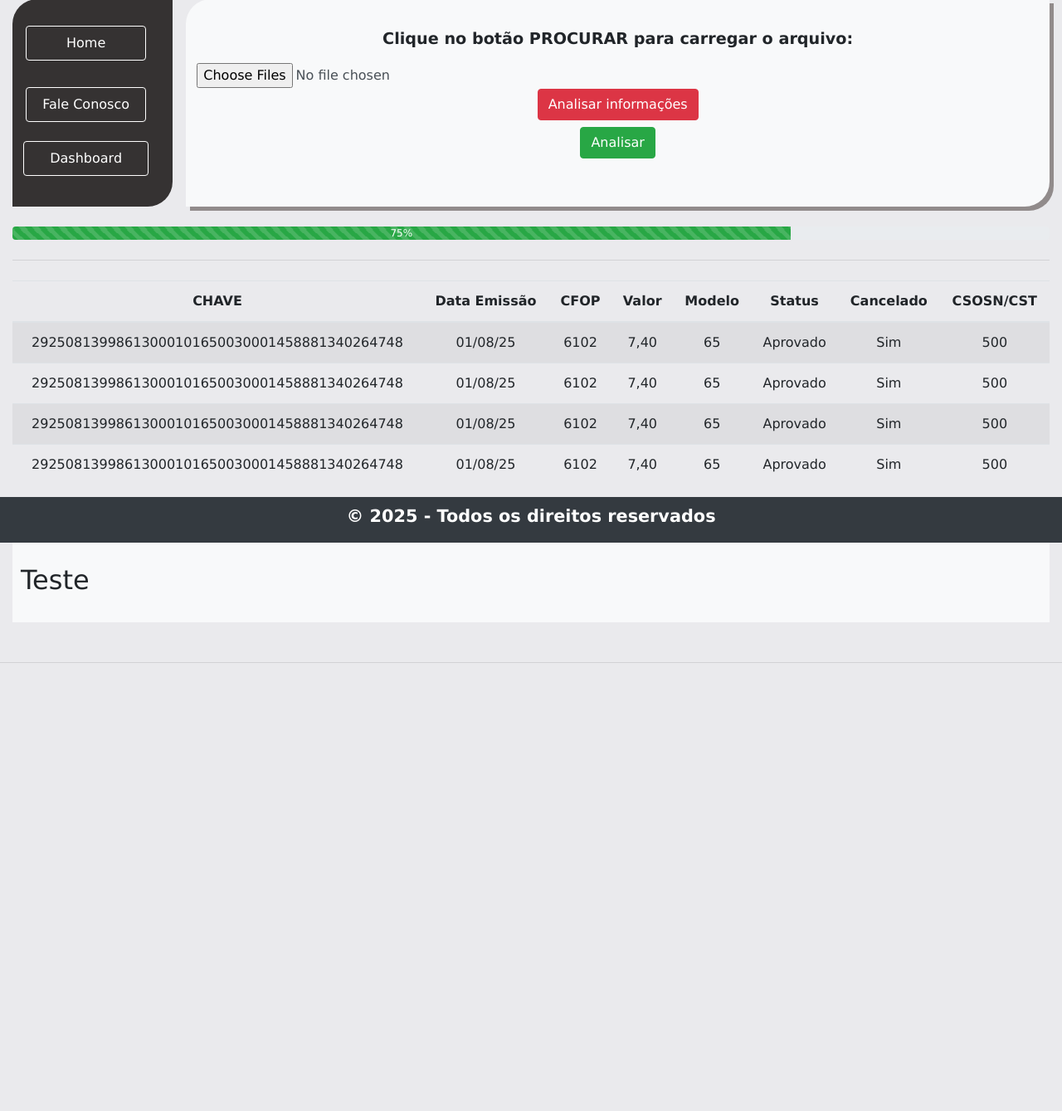
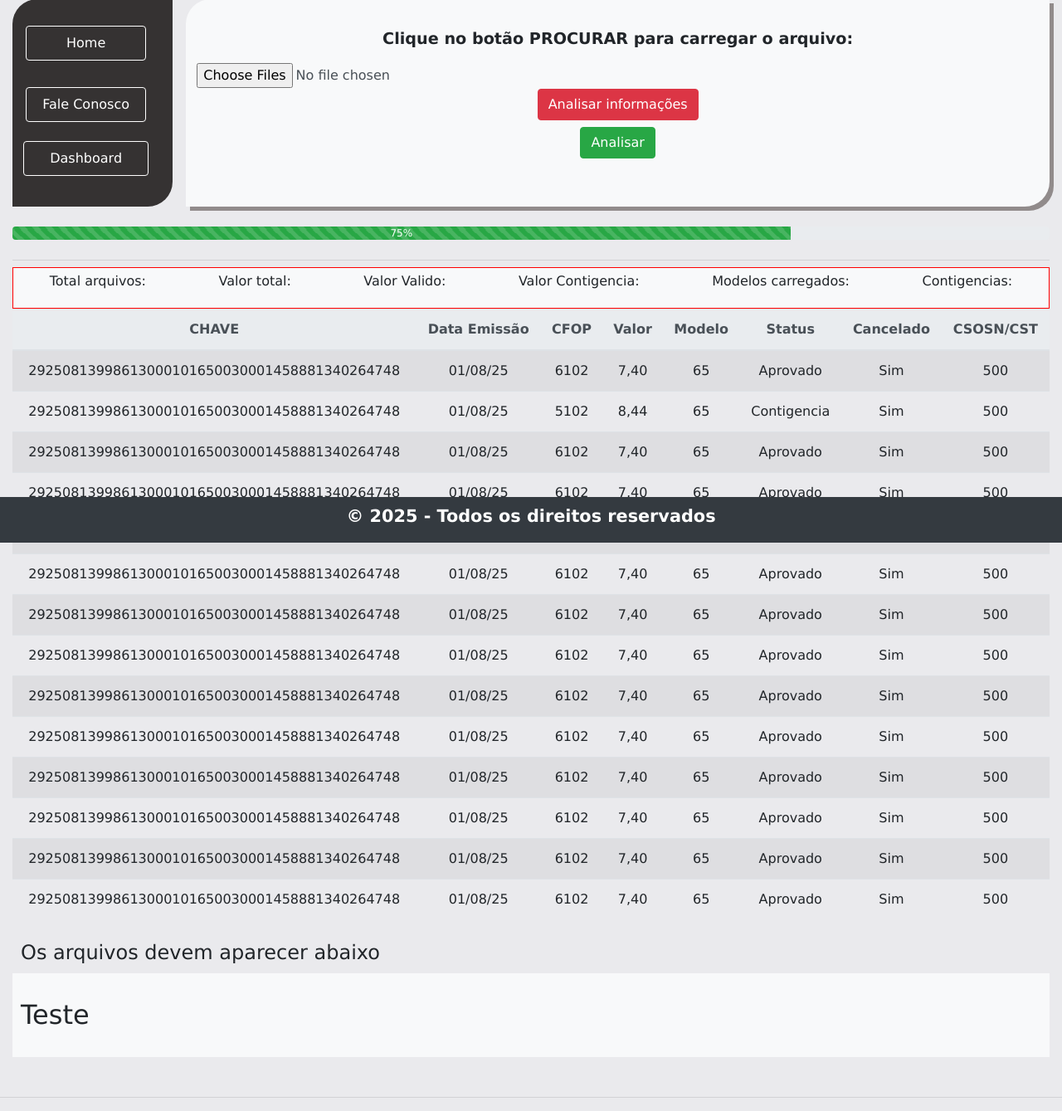
Before and after one commit to CainanaDev/Leitor-XML, a PHP site: page / in a window 1280 px wide. Shown: the part 146-1485 px from the top of the page at 83% size. Before the commit the page ends 945 px from the top, so only its background shows below. Run offline with PHP 8.4, Linux system fonts and the light colour scheme; some libraries are stand-ins or nearby versions.

Commit message:
Feito em casa

```diff
--- a/Projeto 1/css/midia.css
+++ b/Projeto 1/css/midia.css
@@ -76,6 +76,7 @@ body {
 
   body {background: #928e9f2f;}
 
+
  }
 
 /* Extra large devices (large desktops, 1200px and up)*/
--- a/Projeto 1/css/style.css
+++ b/Projeto 1/css/style.css
@@ -77,7 +77,12 @@ a{
   background: #007bff;
   color: #FFF;
  }
+#dados3{
+  width: auto;
+  height: 50px;
+  border: 1px solid red;
 
+}
 #principal{
   width: 100%;
   display: flex;
--- a/Projeto 1/index.php
+++ b/Projeto 1/index.php
@@ -75,11 +75,21 @@
       <div class="progress-bar bg-success progress-bar-striped progress-bar-animated w-75">75%</div>
     </div>
 
-    <hr class="mb-4 mt-4">
+    <hr class="mb-2 mt-4">
+    <div class="sticky-top bg-light d-flex flex-row justify-content-around align-items-center text-arround" id="dados3">
+      <p>Total arquivos:</p>
+      <p>Valor total:</p>
+      <p>Valor Valido:</p>
+      <p>Valor Contigencia:</p>
+      <p>Modelos carregados:</p>
+      <p>Contigencias:</p>
+
+    </div>
+
 
     <div class="table-responsive" id="dados">
-      <table class="table table-striped">
-        <thead>
+      <table class="table table-striped table-hover">
+        <thead class="thead-light">
           <tr>
             <th id="chave">CHAVE</th>
             <th id="data">Data Emissão</th>
@@ -92,6 +102,26 @@
           </tr>
         </thead>
         <tbody>
+          <tr>
+            <td headers="chave">29250813998613000101650030001458881340264748</td>
+            <td headers="data">01/08/25</td>
+            <td headers="cfop">6102</td>
+            <td headers="valor">7,40</td>
+            <td headers="modelo">65</td>
+            <td headers="status">Aprovado</td>
+            <td headers="canc">Sim</td>
+            <td headers="tributacao">500</td>
+          </tr>
+          <tr>
+            <td headers="chave">29250813998613000101650030001458881340264748</td>
+            <td headers="data">01/08/25</td>
+            <td headers="cfop">5102</td>
+            <td headers="valor">8,44</td>
+            <td headers="modelo">65</td>
+            <td headers="status">Contigencia</td>
+            <td headers="canc">Sim</td>
+            <td headers="tributacao">500</td>
+          </tr>
           <tr>
             <td headers="chave">29250813998613000101650030001458881340264748</td>
             <td headers="data">01/08/25</td>
@@ -132,6 +162,87 @@
             <td headers="canc">Sim</td>
             <td headers="tributacao">500</td>
           </tr>
+          <tr>
+            <td headers="chave">29250813998613000101650030001458881340264748</td>
+            <td headers="data">01/08/25</td>
+            <td headers="cfop">6102</td>
+            <td headers="valor">7,40</td>
+            <td headers="modelo">65</td>
+            <td headers="status">Aprovado</td>
+            <td headers="canc">Sim</td>
+            <td headers="tributacao">500</td>
+          </tr>
+          <tr>
+            <td headers="chave">29250813998613000101650030001458881340264748</td>
+            <td headers="data">01/08/25</td>
+            <td headers="cfop">6102</td>
+            <td headers="valor">7,40</td>
+            <td headers="modelo">65</td>
+            <td headers="status">Aprovado</td>
+            <td headers="canc">Sim</td>
+            <td headers="tributacao">500</td>
+          </tr>
+            <tr>
+            <td headers="chave">29250813998613000101650030001458881340264748</td>
+            <td headers="data">01/08/25</td>
+            <td headers="cfop">6102</td>
+            <td headers="valor">7,40</td>
+            <td headers="modelo">65</td>
+            <td headers="status">Aprovado</td>
+            <td headers="canc">Sim</td>
+            <td headers="tributacao">500</td>
+          </tr>
+            <tr>
+            <td headers="chave">29250813998613000101650030001458881340264748</td>
+            <td headers="data">01/08/25</td>
+            <td headers="cfop">6102</td>
+            <td headers="valor">7,40</td>
+            <td headers="modelo">65</td>
+            <td headers="status">Aprovado</td>
+            <td headers="canc">Sim</td>
+            <td headers="tributacao">500</td>
+          </tr>
+            <tr>
+            <td headers="chave">29250813998613000101650030001458881340264748</td>
+            <td headers="data">01/08/25</td>
+            <td headers="cfop">6102</td>
+            <td headers="valor">7,40</td>
+            <td headers="modelo">65</td>
+            <td headers="status">Aprovado</td>
+            <td headers="canc">Sim</td>
+            <td headers="tributacao">500</td>
+          </tr>
+            <tr>
+            <td headers="chave">29250813998613000101650030001458881340264748</td>
+            <td headers="data">01/08/25</td>
+            <td headers="cfop">6102</td>
+            <td headers="valor">7,40</td>
+            <td headers="modelo">65</td>
+            <td headers="status">Aprovado</td>
+            <td headers="canc">Sim</td>
+            <td headers="tributacao">500</td>
+          </tr>
+            <tr>
+            <td headers="chave">29250813998613000101650030001458881340264748</td>
+            <td headers="data">01/08/25</td>
+            <td headers="cfop">6102</td>
+            <td headers="valor">7,40</td>
+            <td headers="modelo">65</td>
+            <td headers="status">Aprovado</td>
+            <td headers="canc">Sim</td>
+            <td headers="tributacao">500</td>
+          </tr>
+            <tr>
+            <td headers="chave">29250813998613000101650030001458881340264748</td>
+            <td headers="data">01/08/25</td>
+            <td headers="cfop">6102</td>
+            <td headers="valor">7,40</td>
+            <td headers="modelo">65</td>
+            <td headers="status">Aprovado</td>
+            <td headers="canc">Sim</td>
+            <td headers="tributacao">500</td>
+          </tr>
+
         </tbody>
       </table>
     </div>
```
